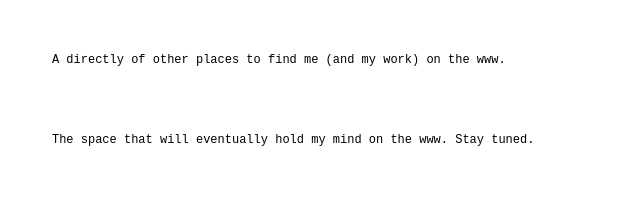
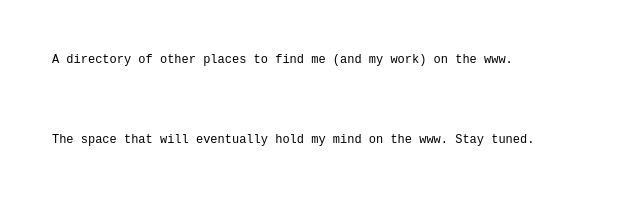
Before and after one commit to de1ane1ra/work, a plain HTML site: page index.html in a window 1280 px wide. Shown: the part 491-691 px from the top of the page, 217-857 px from the left. Drawn offline with Linux system fonts and the light colour scheme.

Commit message:
Fixed an oopsie

```diff
--- a/index.html
+++ b/index.html
@@ -61,7 +61,7 @@
                     <tr>
                         <td><span>MMXX</span></td>
                         <td><a href="https://deianeira.co/elsewhere" target="_blank" rel="noopener noreferrer">elsewhere</a></td>
-                        <td><span>A directly of other places to find me (and my work) on the www.</span></td>
+                        <td><span>A directory of other places to find me (and my work) on the www.</span></td>
                         <td><a href="https://github.com/de1ane1ra/elsewhere" target="_blank" rel="noopener noreferrer">[git]</a></td>
                     </tr>
 
```
